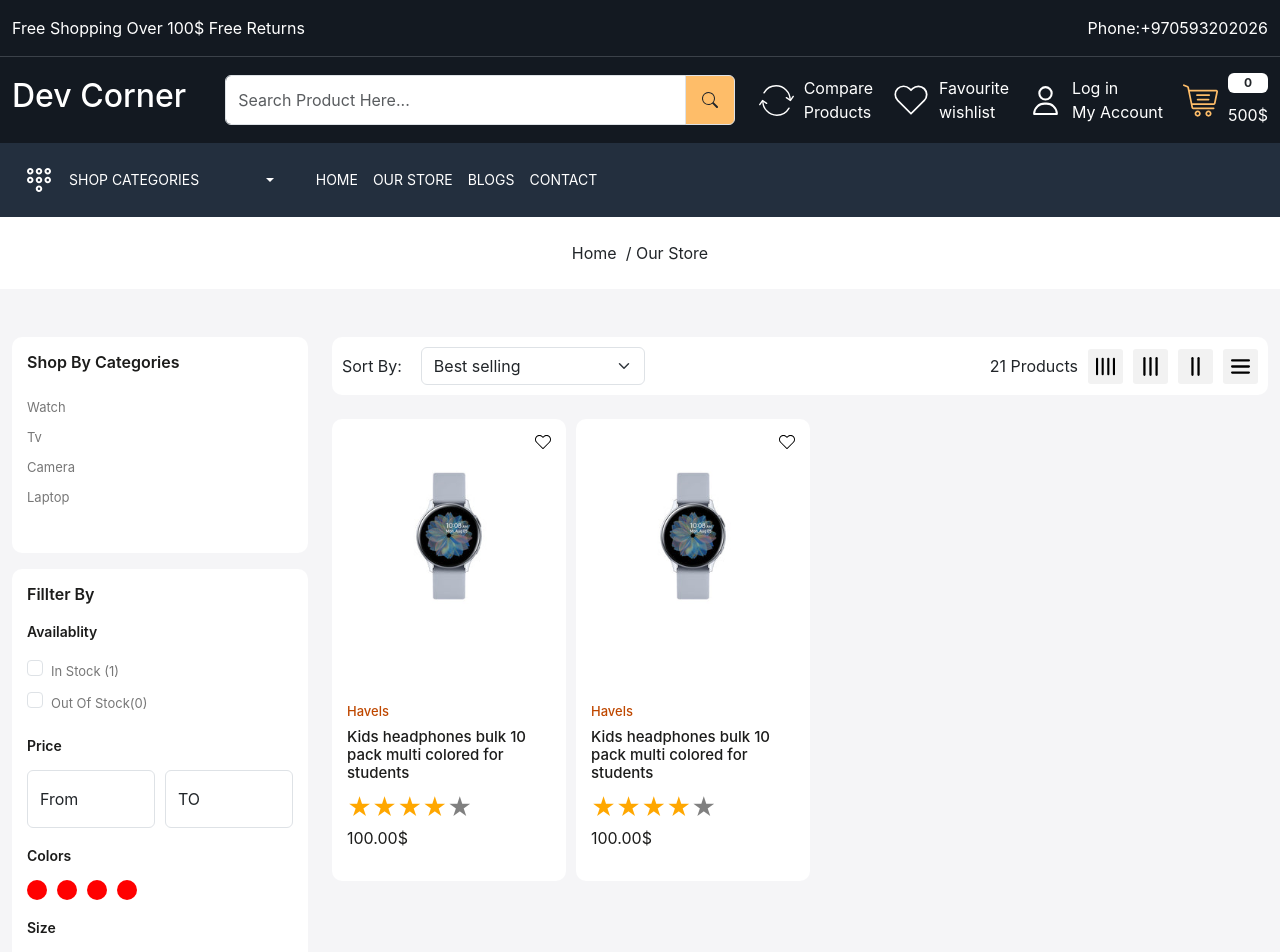
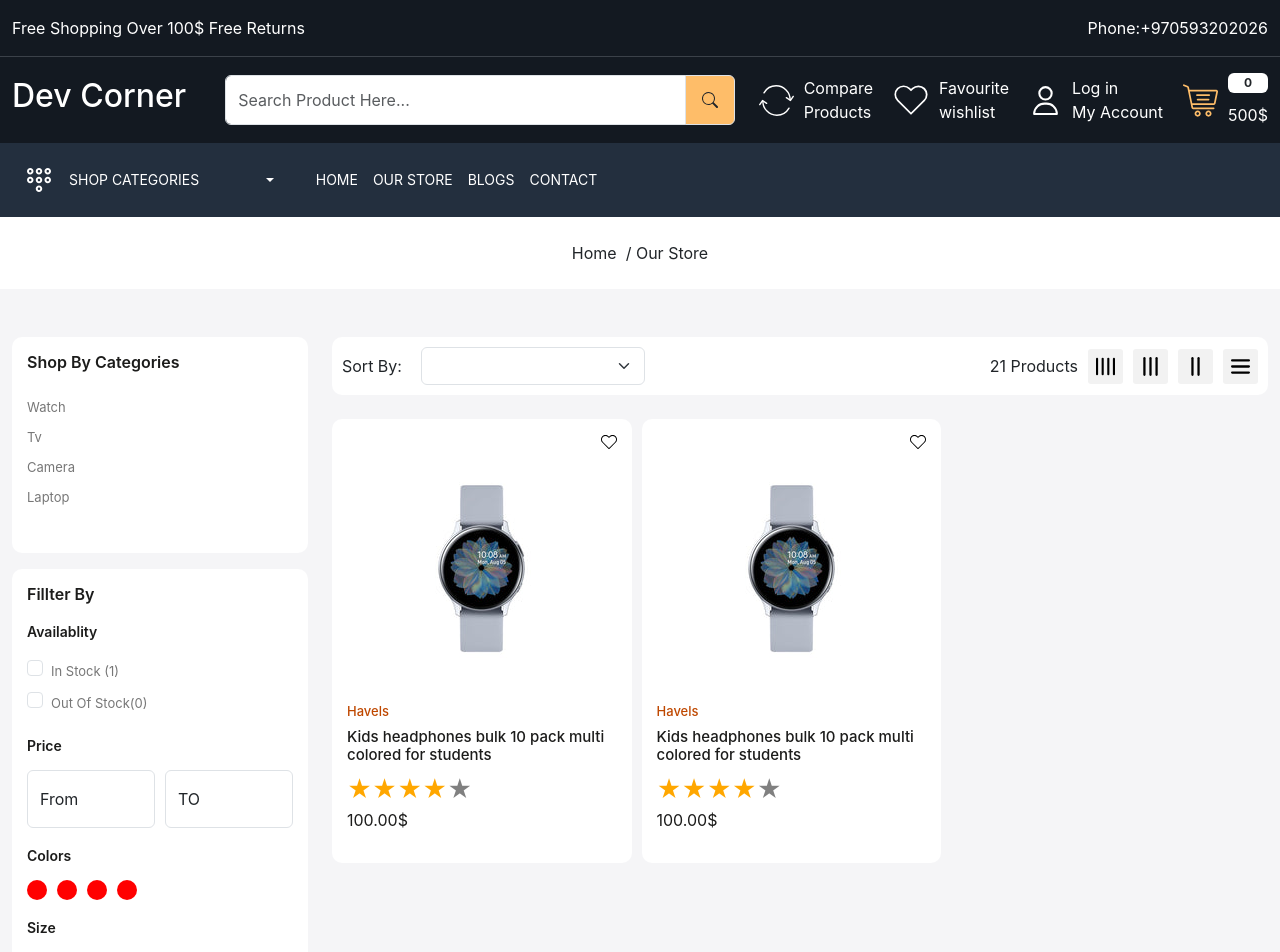
Before and after one commit to ahmadsal1998/EcomarceMernFrontEnd, a React (Create React App) app: page /product in a window 1280 px wide. Shown: the top 952 px of the page. Built offline with nearby package versions, Linux system fonts and the light colour scheme.

Commit message:
finsh ui ux front end pages

```diff
--- a/src/components/ProductCard.js
+++ b/src/components/ProductCard.js
@@ -15,10 +15,10 @@ const ProductCard = (props) => {
     <>
       <div
         className={` ${
-          location.pathname === "/store" ? `gr-${grid}` : "col-3"
+          location.pathname === "/product" ? `gr-${grid}` : "col-3"
         } `}
       >
-        <Link to=":id" className="product-card position-relative">
+        <Link to={`${location.pathname =="/" ? "/product/:id" : location.pathname == "product/:id" ? "/product/:id" :":id"}`} className="product-card position-relative" >
           <div className="wishlist-icon position-absolute">
             <button className="border-0 bg-transparent">
               <img src={wish} alt="wishlist" />
@@ -48,31 +48,34 @@ const ProductCard = (props) => {
             </p>
             <p className="price">100.00$</p>
           </div>
+
+
           <div className="action-bar position-absolute">
             <div className="d-flex flex-column gap-15">
-              <Link>
+              <button className="border-0 bg-transparent">
                 <img src={prodcompare} alt="compare" />
-              </Link>
-              <Link>
+              </button>
+              <button className="border-0 bg-transparent">
                 <img src={view} alt="view" />
-              </Link>
-              <Link>
+              </button>
+              <button className="border-0 bg-transparent">
                 <img src={addcart} alt="addcart" />
-              </Link>
+              </button>
             </div>
           </div>
         </Link>
       </div>
+
       <div
         className={` ${
-          location.pathname === "/store" ? `gr-${grid}` : "col-3"
+          location.pathname === "/product" ? `gr-${grid}` : "col-3"
         } `}
       >
-        <Link className="product-card position-relative">
+        <Link to={`${location.pathname =="/" ? "/product/:id" : location.pathname == "product/:id" ? "/product/:id" :":id"}`} className="product-card position-relative" >
           <div className="wishlist-icon position-absolute">
-            <Link>
+            <button className="border-0 bg-transparent">
               <img src={wish} alt="wishlist" />
-            </Link>
+            </button>
           </div>
           <div className="product-image">
             <img src={watch} className="img-fluid" alt="product img" />
@@ -98,6 +101,8 @@ const ProductCard = (props) => {
             </p>
             <p className="price">100.00$</p>
           </div>
+
+
           <div className="action-bar position-absolute">
             <div className="d-flex flex-column gap-15">
               <button className="border-0 bg-transparent">
@@ -113,6 +118,7 @@ const ProductCard = (props) => {
           </div>
         </Link>
       </div>
+
     </>
   );
 };
--- a/src/pages/OurStore.js
+++ b/src/pages/OurStore.js
@@ -6,12 +6,15 @@ import Meta from "../components/Meta";
 import Color from "../components/Color";
 import Container from "../components/Container";
 
+
+
 const OurStore = () => {
   const [grid, setGrid] = useState(4);
   return (
-    <>
+<>
       <Meta title={"Our Store"} />
       <BreadCrumb title="Our Store" />
+
       <Container class1="store-wrapper home-wrapper-2 py-5">
           <div className="row">
             <div className="col-3">
@@ -49,7 +52,7 @@ const OurStore = () => {
                         value=""
                         id=""
                       />
-                      <label class="form-check-label" htmlFor="">
+                      <label className="form-check-label" htmlFor="">
                         Out Of Stock(0)
                       </label>
                     </div>
@@ -183,9 +186,10 @@ const OurStore = () => {
                     <p className="mb-0 d-block" style={{ width: "100px" }}>
                       Sort By:{" "}
                     </p>
-                    <select name="" className="form-control form-select" id="">
+                    <select name="" className="form-control form-select" defaultValue={"DEFAULT"} id="">
+                      <option />
                       <option value="manual">Featured</option>
-                      <option value="best-selling" selected="selected">
+                      <option value="best-selling">
                         Best selling
                       </option>
                       <option value="title-ascending">
@@ -256,7 +260,9 @@ const OurStore = () => {
             </div>
           </div>
       </Container>
+
     </>
+
   );
 };
 
--- a/src/pages/SingleBlog.js
+++ b/src/pages/SingleBlog.js
@@ -2,7 +2,6 @@ import React from "react";
 import BreadCrumb from "../components/BreadCrumb";
 import Meta from "../components/Meta";
 import { Link } from "react-router-dom";
-import BlogCard from "../components/BlogCard";
 import { HiOutlineArrowLeft } from "react-icons/hi";
 import blog from "../images/blog-1.jpg";
 import Container from "../components/Container";
--- a/src/pages/SingleProduct.js
+++ b/src/pages/SingleProduct.js
@@ -10,8 +10,6 @@ import { AiOutlineHeart } from "react-icons/ai";
 //import ReactImageMagnify from "react-image-magnify";
 import Color from "../components/Color";
 import Container from "../components/Container";
-import { watch } from "../images/watch.jpg";
-import { Link } from "react-router-dom";
 
 const images = [
   "https://images.pexels.com/photos/190819/pexels-photo-190819.jpeg?cs=srgb&dl=pexels-fernando-arcos-190819.jpg&fm=jpg",
--- a/src/utils/Data.js
+++ b/src/utils/Data.js
@@ -1,30 +1,32 @@
 export const services = [
+
+
 {
     title: "Free Shipping",
     tagline:"From all orders over 100$",
-    image: "images/service.png",
+    image: "images/service.png"
 },
 
 {
     title: "Daily Surprise Offers",
     tagline:"Save upto 25% off",
-    image: "images/service-02.png",
+    image: "images/service-02.png"
 },
 {
     title: "Support 24/7",
     tagline:"Shop with an expert",
-    image: "images/service-03.png",
+    image: "images/service-03.png"
 },
 
 {
     title: "Affordable Prices",
     tagline:"Get Factory Default Price",
-    image: "images/service-04.png",
+    image: "images/service-04.png"
 },
 
 {
     title: "Secure Payments",
     tagline:"100% Protected Payment",
-    image: "images/service-05.png",
-},
+    image: "images/service-05.png"
+}
 ];
```
Also changed, not shown: src/pages/Home.js (+17 -1 lines).
